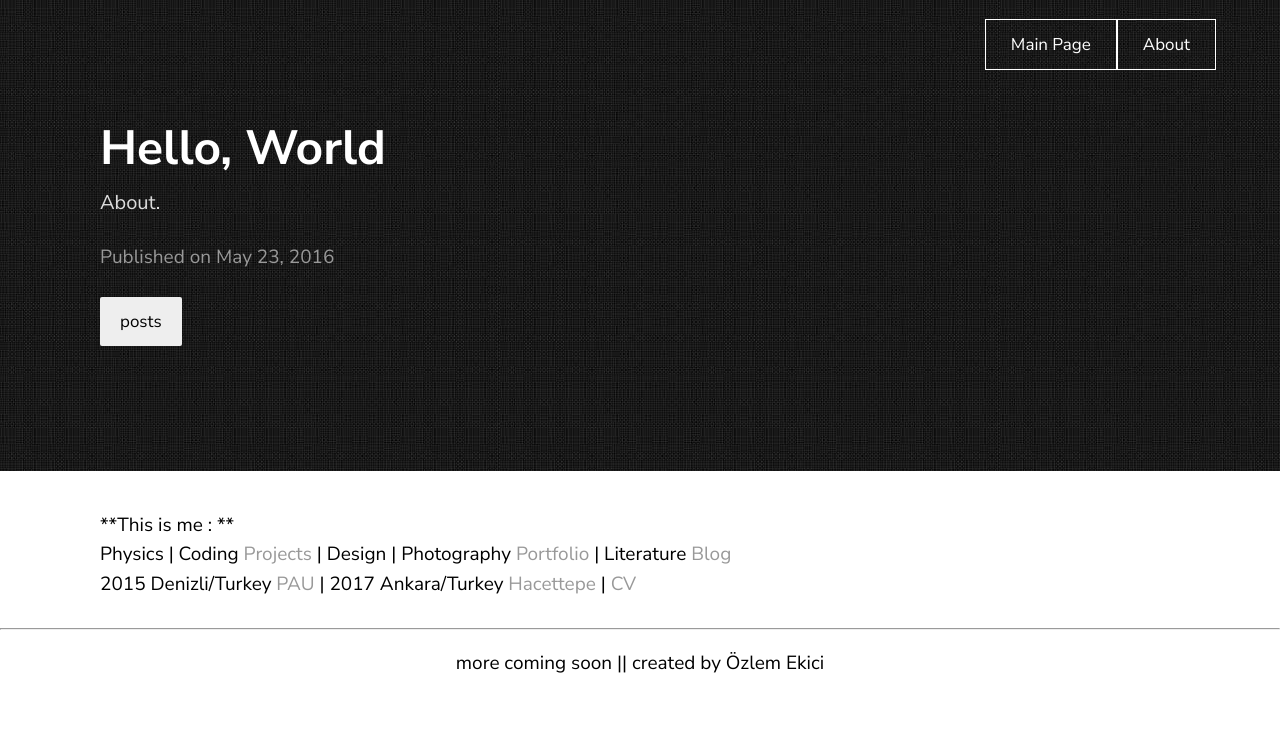
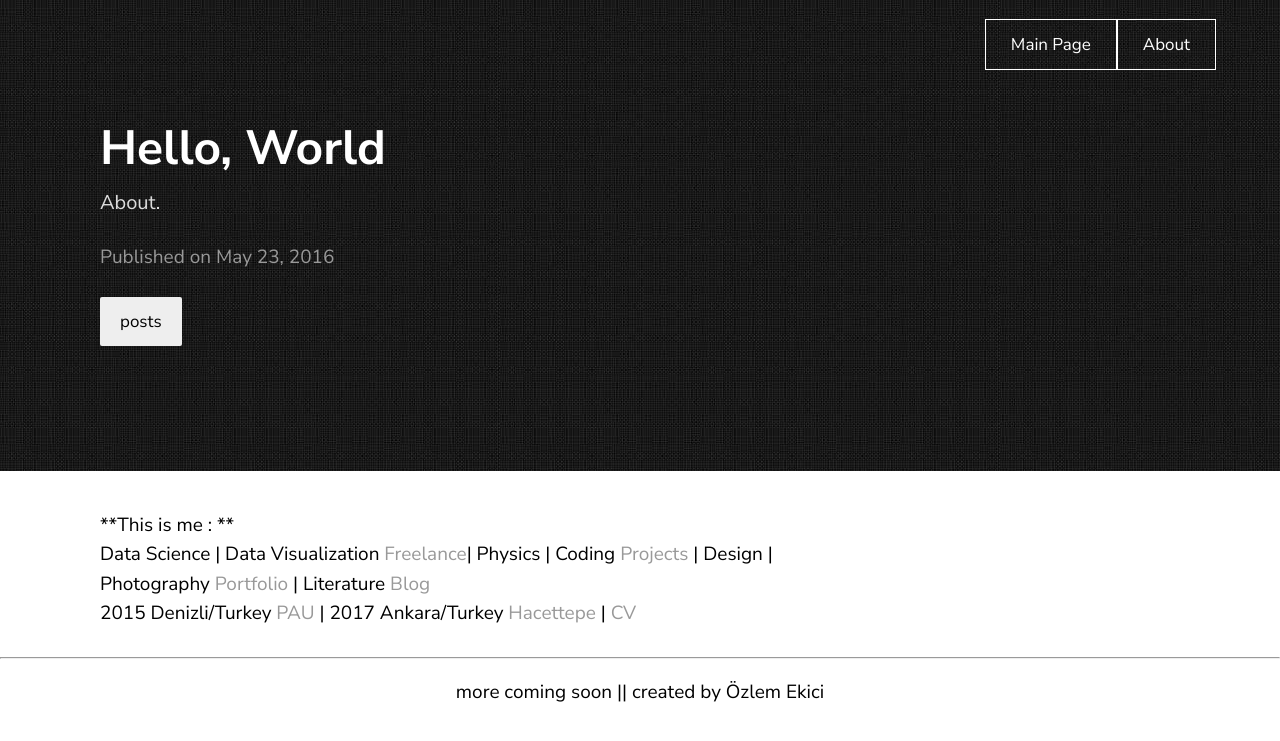
Before and after one commit to ozlemekici/ozlemekici.github.io, a Jekyll site: the page built from _posts/2019-06-30-coding-post.markdown, in a window 1280 px wide. Shown: the top 741 px of the page. Built offline with Jekyll 4.4.1, drawn with Linux system fonts in a browser that asks for light colours.

Commit message:
Update 2019-06-30-coding-post.markdown

```diff
--- a/_posts/2019-06-30-coding-post.markdown
+++ b/_posts/2019-06-30-coding-post.markdown
@@ -7,6 +7,6 @@ categories: posts
 ---
 
 **This is me : **
-Physics | Coding [Projects](https://github.com/ozlemekici?tab=repositories) | Design | Photography [Portfolio](https://www.instagram.com/ozzlemekici) | Literature [Blog](https://www.levlaninnotdefteri.com/)
+Data Science | Data Visualization [Freelance](https://www.upwork.com/freelancers/~01550e7089fbce960f)| Physics | Coding [Projects](https://github.com/ozlemekici?tab=repositories) | Design | Photography [Portfolio](https://www.instagram.com/ozzlemekici) | Literature [Blog](https://www.levlaninnotdefteri.com/)
 <br/>
-2015 Denizli/Turkey [PAU](http://www.pau.edu.tr/) | 2017 Ankara/Turkey [Hacettepe](http://www.hacettepe.edu.tr/) | [CV](https://drive.google.com/file/d/1BgALtpiOltBLnW3u0dIPf-dVo9qaaP59/view?usp=sharing)
+2015 Denizli/Turkey [PAU](http://www.pau.edu.tr/) | 2017 Ankara/Turkey [Hacettepe](http://www.hacettepe.edu.tr/) | [CV](https://drive.google.com/file/d/1PexX953DsQdszA2-EjmPZOAx-b3LHKeU/view?usp=sharing)
```
